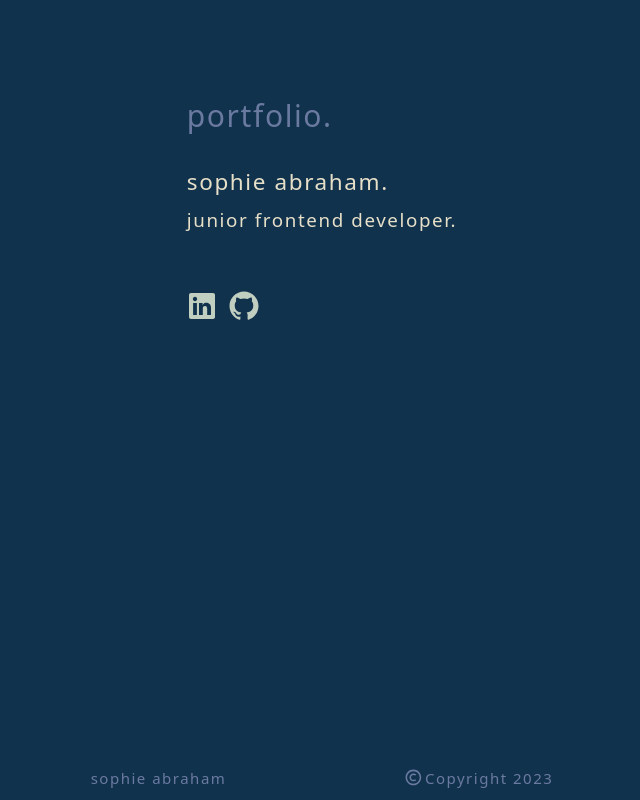
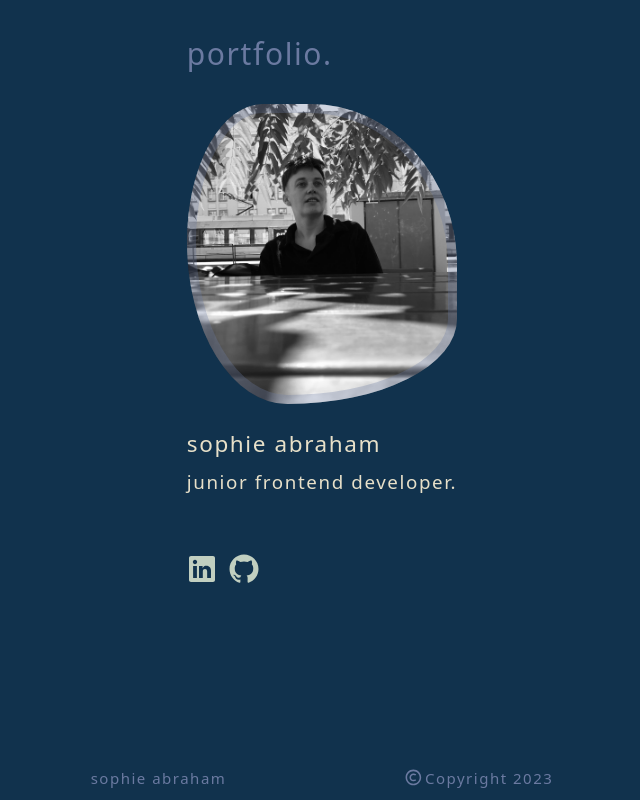
Before and after one commit to sophieAbraham/portfolio, a React (Vite) app: page / in a window 1280 px wide. Shown: the whole page, without its empty margins (318-958 px from the left). Built offline with nearby package versions, Linux system fonts and the light colour scheme.

Commit message:
+ added image and -animation

```diff
--- a/src/css/App.css
+++ b/src/css/App.css
@@ -18,3 +18,29 @@ body {
 h1 {
     font-size: 4.8rem;
 }
+
+.home__img {
+  background: url(../../src/assets/portfolio-portrait.JPG);
+  background-repeat: no-repeat;
+  background-position: center;
+  background-size: cover;
+  box-shadow: inset 0 0 0 9px rgb(107 122 161 / 30%);
+  justify-self: center;
+  width: 300px;
+  height: 300px;
+  animation: profile__animate 8s ease-in-out infinite 1s;
+}
+
+@keyframes profile__animate {
+  0% {
+      border-radius: 60% 40% 30% 70%/60% 30% 70% 40%;
+  }
+
+  50% {
+      border-radius: 30% 60% 70% 40%/50% 60% 30% 60%;
+  }
+
+  100% {
+      border-radius: 60% 40% 30% 70%/60% 30% 70% 40%;
+  }
+}
--- a/src/js/App.jsx
+++ b/src/js/App.jsx
@@ -9,11 +9,13 @@ function App() {
   return (
     <div className="App bg-darkblue h-screen">
 
-      <div className='container w-fit h-1/2 mx-auto flex flex-col justify-center items-start tracking-widest'>
+      <div className='container w-fit h-3/4 mx-auto flex flex-col justify-center items-start tracking-widest'>
 
         <h1 className='text-5xl text-pastellblue py-9'>portfolio.</h1>
 
-        <h2 className='text-beige text-4xl mt-6'>sophie abraham.</h2>
+        <div className="home__img my-5 w-full"></div>
+
+        <h2 className='text-beige text-4xl mt-6'>sophie abraham</h2>
         <h3 className='text-beige text-3xl mt-6'>junior frontend developer.</h3>
 
         <div className='flex justify-center items-start text-pastellgreen text-5xl mt-24'>
```
Also changed, not shown: src/assets/portfolio-portrait.JPG (added).
